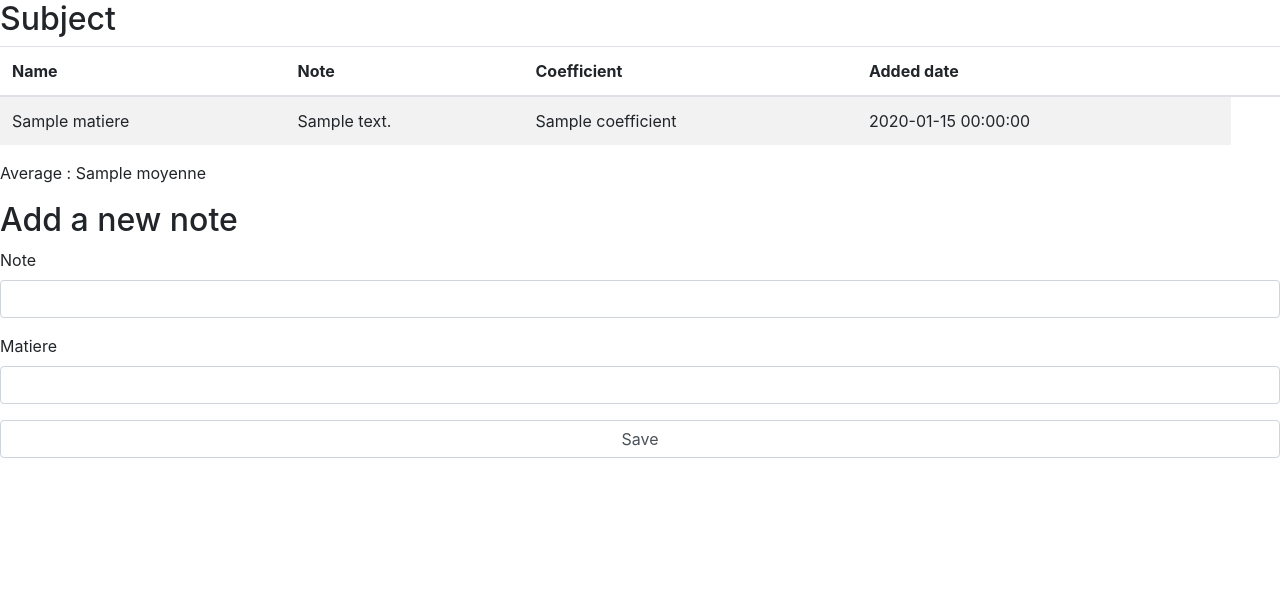
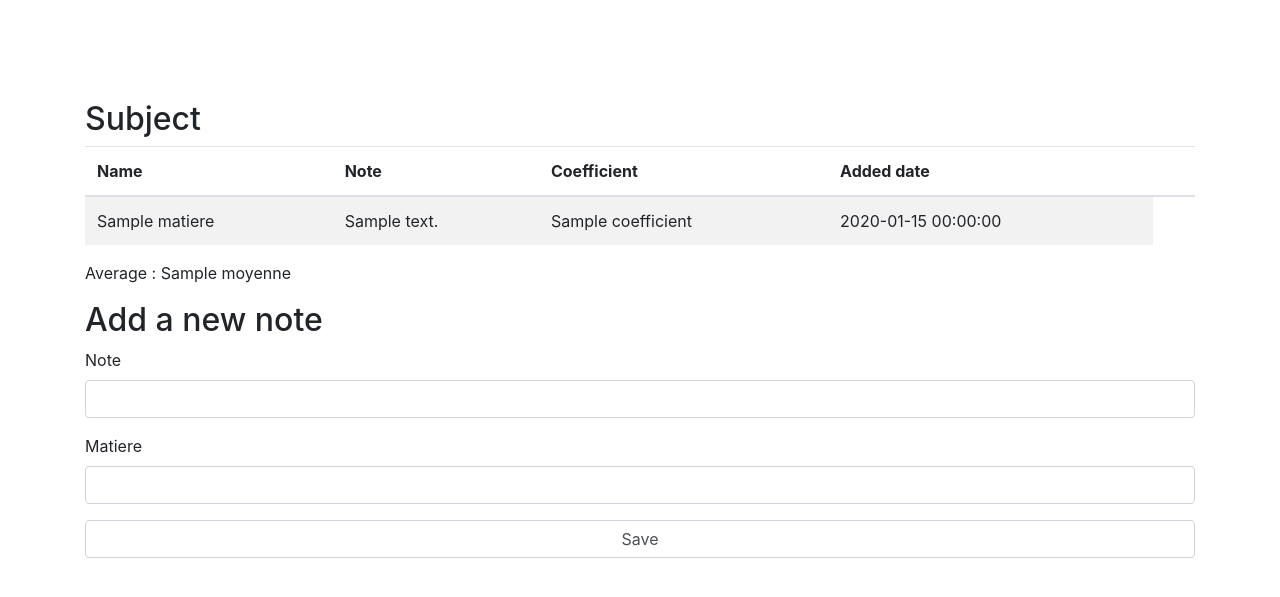
Before and after one commit to vepierrethibaud/partiel_symfony, a Symfony app: template templates/default/index.html.twig in a window 1280 px wide. Shown: the part 56-653 px from the top of the page. Run offline with Twig, Linux system fonts and the light colour scheme; the template is opened without the code that fills it: most values are stand-ins (such as "Sample title", 1, 10 or a date in 2020); form fields are guessed from the names that the template uses; some libraries are stand-ins or nearby versions.

Commit message:
rendu css

```diff
--- /dev/null
+++ b/public/style.css
@@ -0,0 +1,4 @@
+.container{
+  width: 90%;
+  margin: 100px auto;
+}
--- a/templates/base.html.twig
+++ b/templates/base.html.twig
@@ -4,6 +4,7 @@
         <meta charset="UTF-8">
         <title>{% block title %}Myges{% endblock %}</title>
         {% block stylesheets %}{% endblock %}
+        <link rel="stylesheet" href="/style.css">
 
         <link rel="stylesheet" href="https://stackpath.bootstrapcdn.com/bootstrap/4.3.1/css/bootstrap.min.css" integrity="sha384-ggOyR0iXCbMQv3Xipma34MD+dH/1fQ784/j6cY/iJTQUOhcWr7x9JvoRxT2MZw1T" crossorigin="anonymous">
         <script src="https://stackpath.bootstrapcdn.com/bootstrap/4.3.1/js/bootstrap.min.js" integrity="sha384-JjSmVgyd0p3pXB1rRibZUAYoIIy6OrQ6VrjIEaFf/nJGzIxFDsf4x0xIM+B07jRM" crossorigin="anonymous"></script>
@@ -30,8 +31,11 @@
               </div>
           {% endfor %}
       {% endfor %}
+      <section class="container">
+
 
       {% block body %}{% endblock %}
+    </section>
       {% block javascripts %}{% endblock %}
     </body>
 </html>
```
